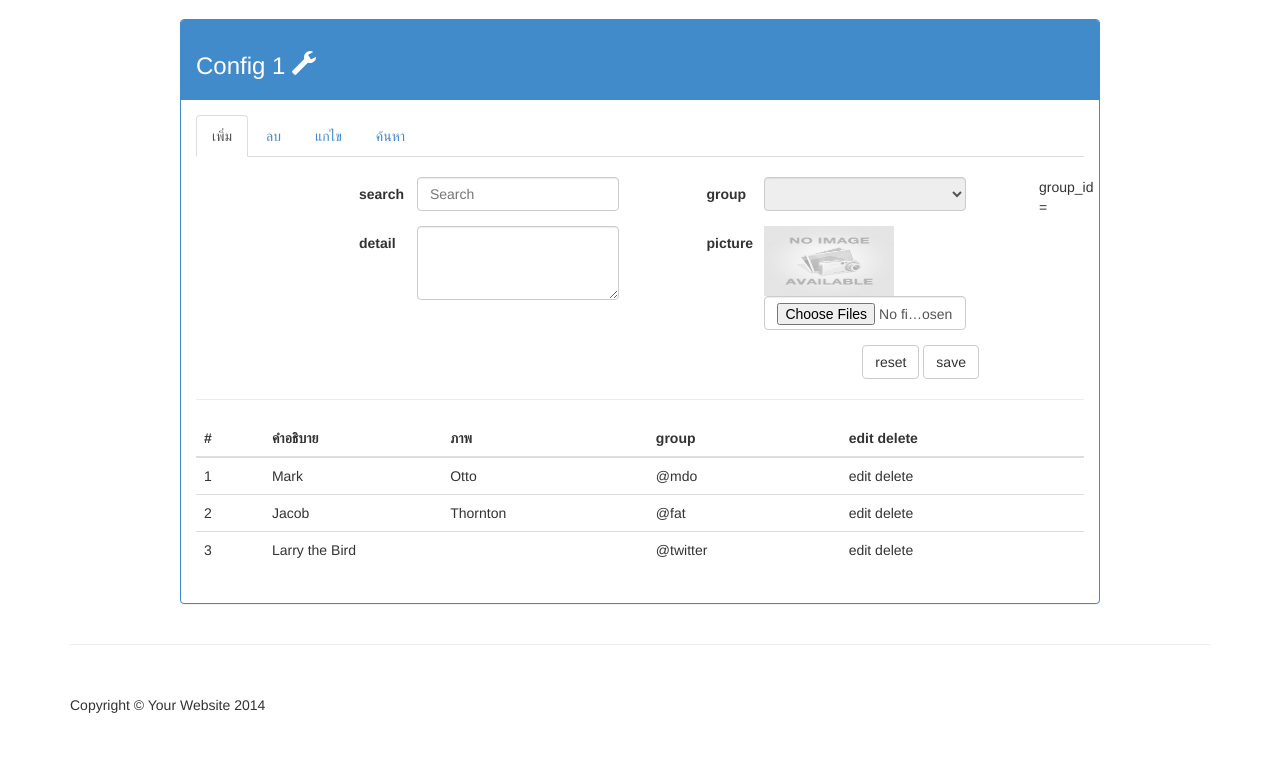
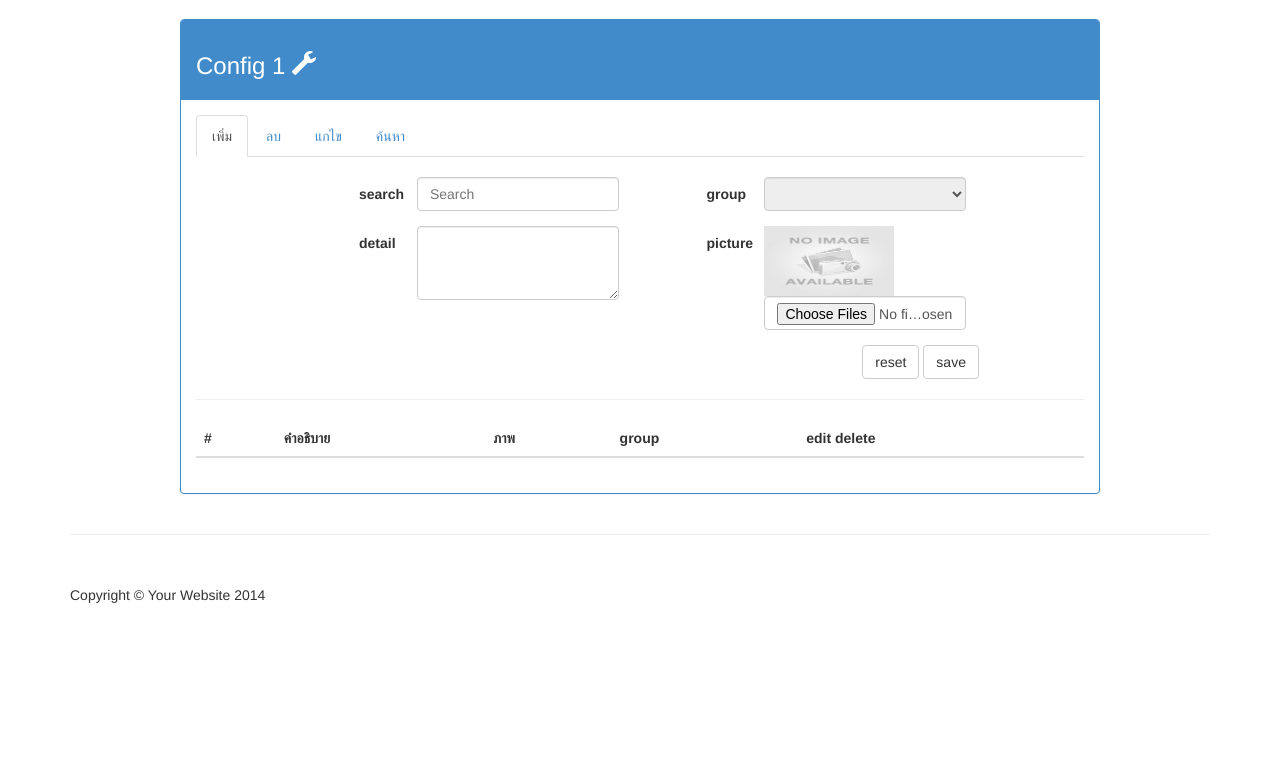
Before and after one commit to mynameistecs51/service_network, a CodeIgniter app: page /service_network/index.php/admin_con/edit_admin/1 in a window 1280 px wide. Shown: the part 51-826 px from the top of the page. After the commit the page ends 654 px from the top, so only its background shows below. Run offline with CodeIgniter, Linux system fonts and the light colour scheme; data comes from the database, SQL or seed files in the repository; tables that the repository leaves empty hold one stand-in row (values such as "Sample post"); data that the repository does not hold is empty.

Commit message:
chaiwat update show detail

```diff
--- a/application/controllers/admin_con.php
+++ b/application/controllers/admin_con.php
@@ -12,10 +12,21 @@ class Admin_con extends CI_Controller{
 	}
 
 	public function edit_admin($page){
+		// show service for group
+		$query_service_by_group = $this->db->query(
+			"SELECT detail.detail_id, detail.detail_text, detail.pic_name , service_group.group_name
+			FROM detail
+			INNER JOIN service_group
+			ON detail.group_id = service_group.group_id
+			WHERE group_name ='$page'
+			ORDER BY detail_id DESC ;"
+			)->result();
+
 		$data = array(
 			'title' => "edit_".$page,
 			'page'=> $page,
 			'show_group' => $this->service_m->show_group(),
+			'query_service_by_group' => $query_service_by_group,
 			);
 		$this->load->view('admin/edit_admin',$data);
 	}
@@ -31,6 +42,5 @@ class Admin_con extends CI_Controller{
 		}
 	}
 
-
 }
 ?>
--- a/application/views/admin/edit_admin.php
+++ b/application/views/admin/edit_admin.php
@@ -48,22 +48,21 @@
 					<div class="col-sm-8">
 						<select class="form-control" id="input_group" name="input_group" readonly>
 							<?php
-							$show_group_detail ;
+							$group_detail_id ; # group_id
 
-							foreach ($show_group as $group => $group_value) {
+							foreach ($show_group as $group => $service_group) {
 								# code...	select group ....
 
-								if($group_value->group_name == $page){
-								$show_group_detail = $group_value->group_id; #ประกาศให้ใช้ร่วมกัน
+								if($service_group->group_name == $page){
+								$show_group_detail = $service_group->group_id; #ประกาศให้ใช้ร่วมกัน
 
-									echo '<option value="'.$group_value->group_id.'">'.$group_value->group_name.'</option>';
+								echo '<option value="'.$service_group->group_id.'">'.$service_group->group_name.'</option>';
 							}
 						}
 						?>
 					</select>
 				</div>
 			</div>
-				<?php echo "group_id = ".$show_group_detail;?>
 			<div class="form-group col-xs-6">
 				<label for="input_detail" class="col-sm-2 control-label">detail	</label>
 				<div class="col-sm-8">
@@ -96,28 +95,28 @@
 			</tr>
 		</thead>
 		<tbody>
-				<tr>
-					<td>1</td>
-					<td>Mark</td>
-					<td>Otto</td>
-					<td>@mdo</td>
-					<td>edit  delete</td>
-				</tr>
-				<tr>
-					<td>2</td>
-					<td>Jacob</td>
-					<td>Thornton</td>
-					<td>@fat</td>
-					<td>edit  delete</td>
-
-				</tr>
-				<tr>
-					<td>3</td>
-					<td colspan="2">Larry the Bird</td>
-					<td>@twitter</td>
-					<td>edit  delete</td>
-
-				</tr>
+			<?php
+			foreach ($query_service_by_group as $key => $service_group_value) {
+				# code...
+				echo "<tr>";
+				echo "<td>";
+				echo "#";
+				echo "</td>";
+				echo "<td>";
+				echo $service_group_value->detail_text;
+				echo "</td>";
+				echo "<td>";
+				echo $service_group_value->pic_name;
+				echo "</td>";
+				echo "<td>";
+				echo $service_group_value->group_name;
+				echo "</td>";
+				echo "<td>";
+				echo "EDIT  DELETE";
+				echo "</td>";
+				echo "</tr>";
+			}
+			?>
 		</tbody>
 	</table>
 </div>
```
Lines whose indentation alone changed are shown as unchanged.
